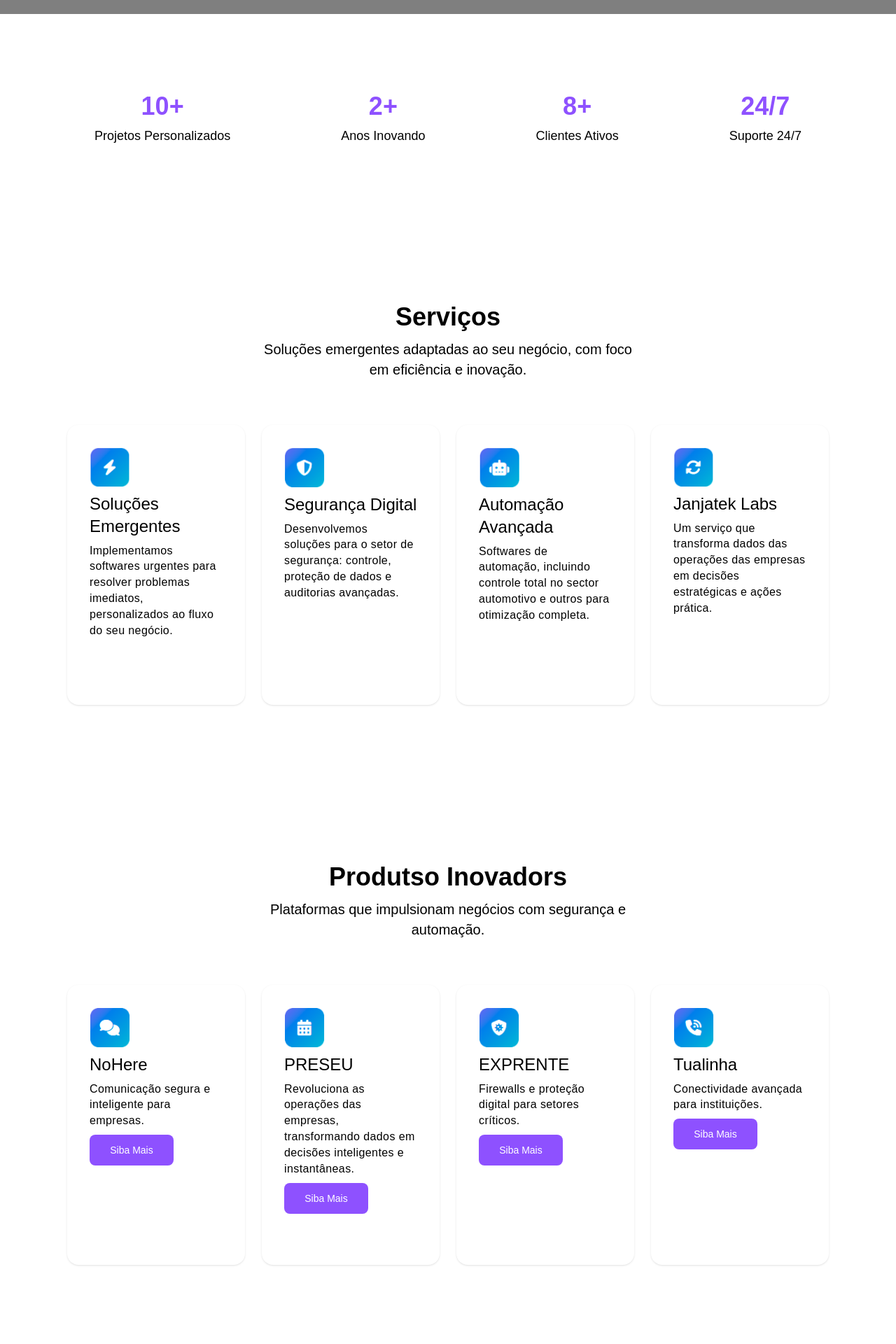
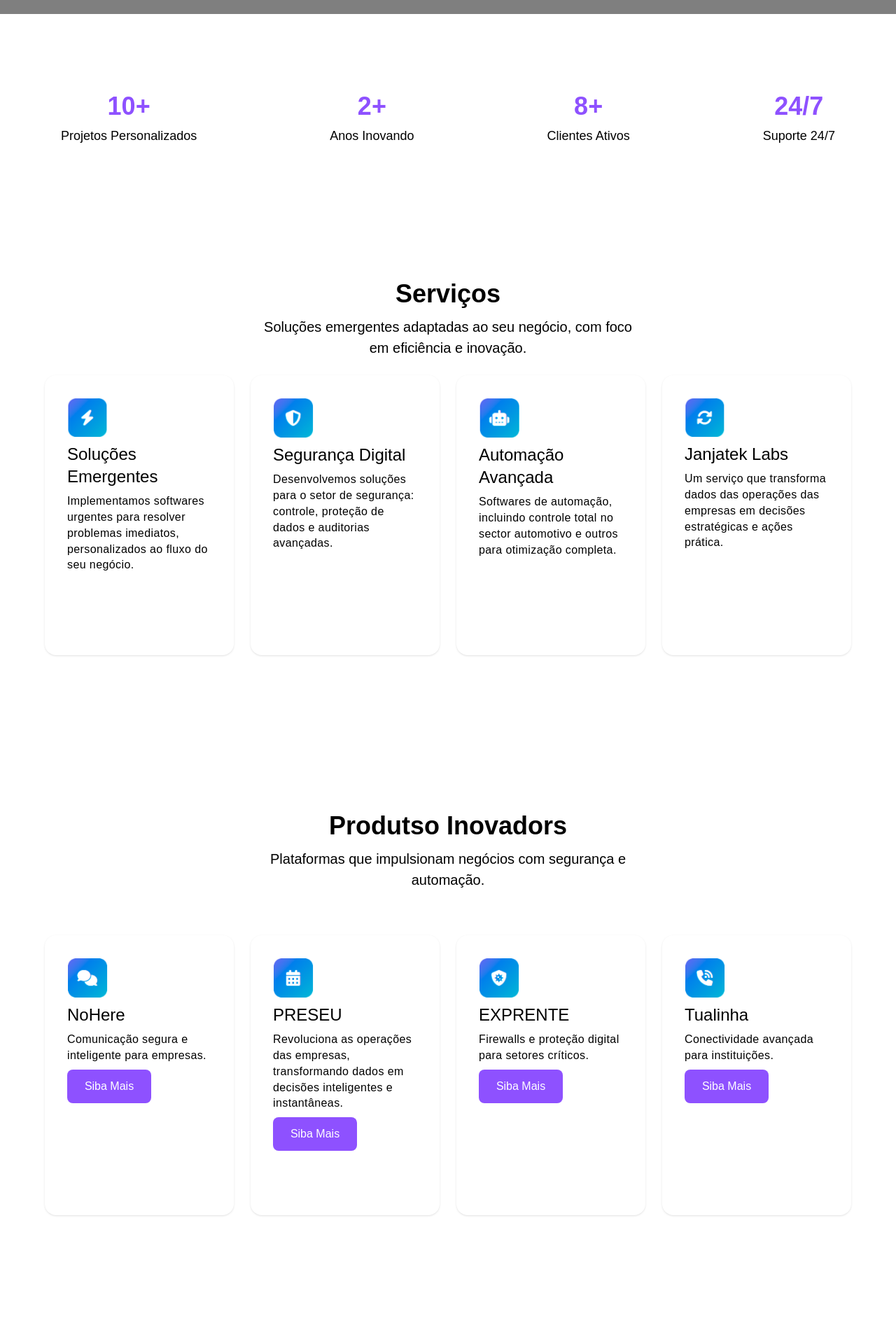
Before and after one commit to antoniogarciadev/janjatek, a Next.js app: page / in a window 1280 px wide. Shown: the part 780-2700 px from the top of the page at 70% size. Built offline with nearby package versions, Linux system fonts and the light colour scheme; grey boxes are pictures that could not be loaded.

Commit message:
v001.3
Consegui resolver o bug da largura do projeto, agora está totalmente responsivo

```diff
--- a/src/app/globals.css
+++ b/src/app/globals.css
@@ -53,13 +53,6 @@
   background: var(--background);
   color: var(--color-text);
   font-family: Arial, Helvetica, sans-serif;
-  width: 100%;
-  height: 100%;
-  margin: 0;
-  padding: 0;
-  display: flex;
-  flex-direction: column;
-  align-items: center;
 }
 
 
--- a/src/app/layout.tsx
+++ b/src/app/layout.tsx
@@ -26,8 +26,7 @@
 }>) {
   return (
     <html lang="pt">
-      <body
-        className={``} suppressHydrationWarning>
+      <body suppressHydrationWarning>
         <Header />
           {children}
         <Footer/>
--- a/src/app/page.tsx
+++ b/src/app/page.tsx
@@ -10,7 +10,7 @@
 
 export default function Home() {
   return (
-    <main className="container text-sm sm:container max-w-[640px]:mx-auto">
+    <div>
       <Intro/>
       <Hero />
       <Times/>
@@ -20,6 +20,6 @@
       <Partners/>
       <Vision/>
       <Contact/>
-    </main>
+    </div>
   );
 }
--- a/src/components/layout/header.tsx
+++ b/src/components/layout/header.tsx
@@ -18,8 +18,8 @@
   };
 
   return (
-    <header className="bg-white w-full h-15 lg:h-20 fixed top-0 z-50 shadow-md flex items-center justify-center">
-      <nav className="flex h-full w-[90%] sm:w-[85%] items-center justify-between py-4 lg:mx-auto gap-2 relative z-50 bg-white">
+    <header className="bg-white w-screen h-15 lg:h-20 fixed top-0 z-50 shadow-md">
+      <nav className="container mx-auto flex h-full items-center justify-between py-4 px-4 lg:px-20 relative z-50 bg-white">
         <Link href="#hero">
           <Image
             src={Logo}
--- a/src/features/lading/section/contact.tsx
+++ b/src/features/lading/section/contact.tsx
@@ -45,8 +45,8 @@
   ];
 
   return (
-    <section className="w-full h-180 lg:h-screen lg:max-h-(--max-height)" id="contacts">
-      <div className="mx-auto flex flex-col gap-8 items-center justify-center w-9/10  lg:w-[85%] lg:max-w-[1366px] h-full">
+    <section id="contacts">
+      <div className="container h-180 lg:max-h-(--max-height) mx-auto flex flex-col gap-8 items-center justify-center">
 
         <Reveal>
           <div className="w-full lg:w-138 flex flex-col items-center space-y-3">
--- a/src/features/lading/section/partners.tsx
+++ b/src/features/lading/section/partners.tsx
@@ -82,7 +82,7 @@
   }
 
   return (
-    <section className="container h-130 py-16">
+    <section className="container h-130 py-16 mx-auto">
       <div className="mx-auto px-4 space-y-10">
         <Reveal>
           <div className="flex flex-col items-center space-y-3">
--- a/src/features/lading/section/products.tsx
+++ b/src/features/lading/section/products.tsx
@@ -43,10 +43,8 @@
   ];
 
   return (
-    <section
-      id="products"
-      className="w-full lg:max-h-(--max-height) flex items-center justify-center lg:pt-10">
-      <div className="mx-auto flex flex-col gap-6  items-center justify-center w-[90%] sm:w-[85%] lg:max-w-[1366px] h-full py-20">
+    <section id="products">
+      <div className="container h-full lg:max-h-(--max-height) mx-auto flex items-center justify-center lg:pt-10 flex-col gap-6 py-20">
         <Reveal>
           <div className="w-80 lg:w-138 flex flex-col items-center space-y-3">
             <h1 className="text-(--color-title) text-2xl lg:text-4xl font-semibold">
@@ -59,7 +57,7 @@
         </Reveal>
 
         <Reveal>
-          <div className="w-full h-full lg:h-[60%] py-10 grid grid-cols-1 place-items-center sm:grid-cols-2 lg:flex lg:flex-row lg:items-center lg:justify-around gap-6">
+          <div className="w-[90%] h-full lg:h-[60%] mx-auto py-10 grid grid-cols-1 place-items-center sm:grid-cols-2 lg:flex lg:flex-row lg:items-center lg:justify-around gap-6">
             {cards.map((card) => (
               <Card
                 imageUrl={card.imageUrl}
--- a/src/features/lading/section/services.tsx
+++ b/src/features/lading/section/services.tsx
@@ -44,10 +44,8 @@
   ];
 
   return (
-    <section
-      id="services"
-      className="w-full h-full lg:h-screen lg:max-h-(--max-height) flex items-center justify-center lg:pt-10">
-      <div className="mx-auto flex flex-col gap-6 items-center justify-center w-[90%] sm:w-[85%] max-w-[1366px] h-ful py-20">
+    <section id="services">
+      <div className="container mx-auto flex flex-col  items-center justify-between space-y-2 lg:space-y-20 h-ful py-20 lg:h-screen lg:max-h-(--max-height)">
         <Reveal className="">
           <div className="w-80 lg:w-138 flex flex-col items-center space-y-3">
             <h1 className="text-(--color-title) text-2xl lg:text-4xl font-semibold">
@@ -61,7 +59,7 @@
         </Reveal>
 
         <Reveal>
-          <div className="w-full h-full lg:h-[60%] py-10 grid grid-cols-1 place-items-center sm:grid-cols-2 lg:flex lg:flex-row lg:items-center lg:justify-around gap-6">
+          <div className="w-[90%] h-full lg:h-[60%] mx-auto py-10 grid grid-cols-1 place-items-center sm:grid-cols-2 lg:flex lg:flex-row lg:items-center lg:justify-around gap-6">
             {cards.map((card) => (
               <Card
                 imageUrl={card.imageUrl}
--- a/src/features/lading/section/times.tsx
+++ b/src/features/lading/section/times.tsx
@@ -19,9 +19,9 @@
 
 export default function Times() {
   return (
-    <section className="w-full h-100 lg:h-[300px] flex items-center justify-center">
-        <div className="flex w-[90%] flex-col lg:flex-row items-center justify-around gap-4 ">
-      <Reveal className="flex w-full flex-col lg:flex-row items-center justify-around gap-4 ">
+    <section>
+      <div className="container h-100 lg:h-[300px] flex items-center  flex-col lg:flex-row justify-around gap-4 mx-auto">
+        <Reveal className="flex w-full flex-col lg:flex-row items-center justify-around gap-4 ">
           {numb.map((box: box) => (
             <Numbers
               id={box.id}
@@ -32,8 +32,8 @@
           ))}
 
           <Weekdays count={time.count} day={time.day} text={time.text} />
-      </Reveal>
-        </div>
+        </Reveal>
+      </div>
     </section>
   );
 }
--- a/src/features/lading/section/vision.tsx
+++ b/src/features/lading/section/vision.tsx
@@ -9,10 +9,10 @@
 export default function Vision() {
   return (
     <section
-      className="relative w-full min-[1380px]:w-screen h-120 lg:h-screen lg:max-h-(--max-height) bg-blue-500"
+      className="relative h-120 lg:h-screen lg:max-h-(--max-height) bg-blue-500"
       id="vision">
 
-      <div className=" relative z-10 w-[95%] h-full mx-auto flex items-center justify-center">
+      <div className="container relative z-10 w-[95%] h-full mx-auto flex items-center justify-center">
         <Reveal>
           <div className="w-full flex flex-col items-center space-y-8">
             <h1 className="text-white text-2xl lg:text-4xl font-semibold">
```
Also changed, not shown: src/features/lading/section/clients.tsx (+151 -0 lines).
